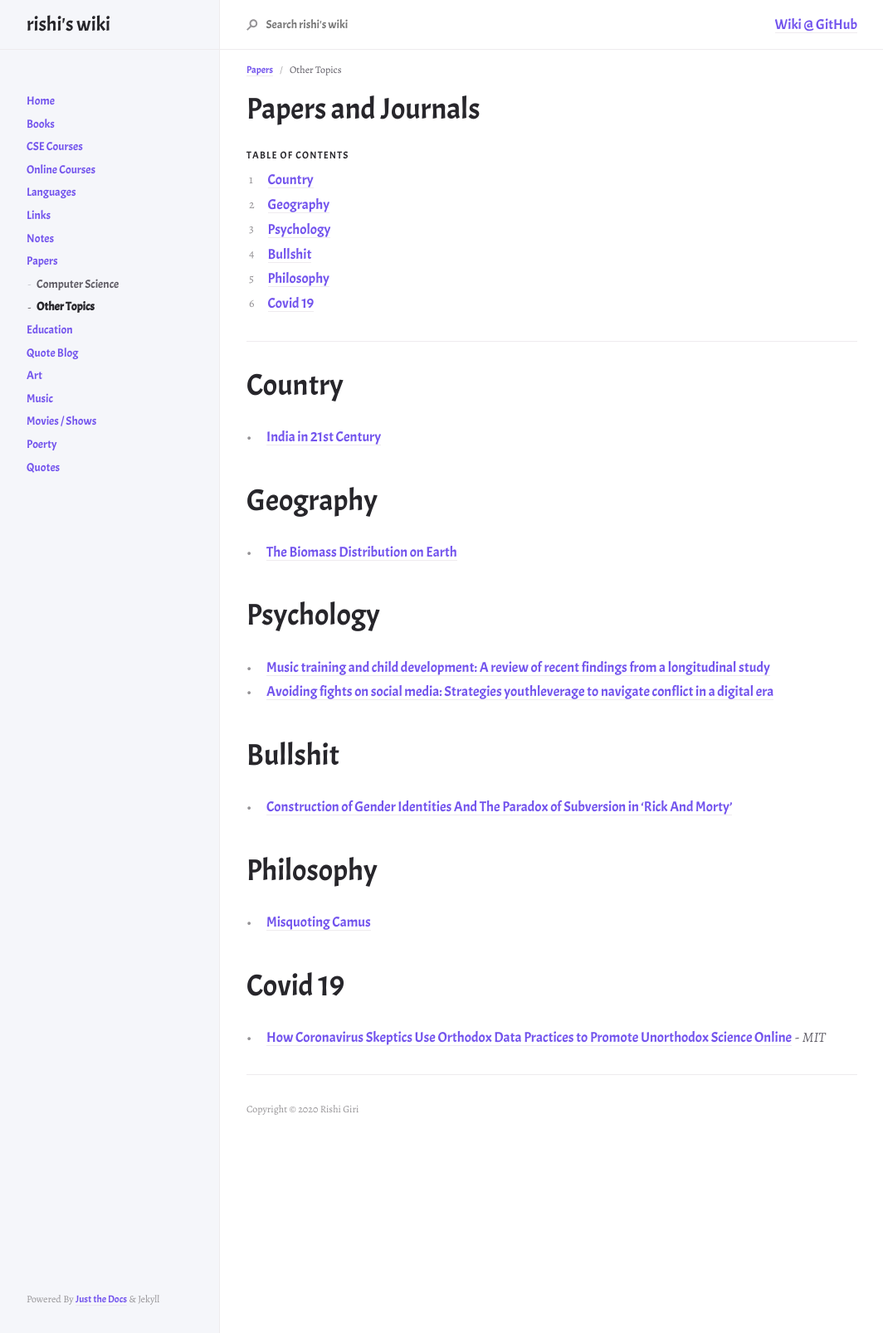
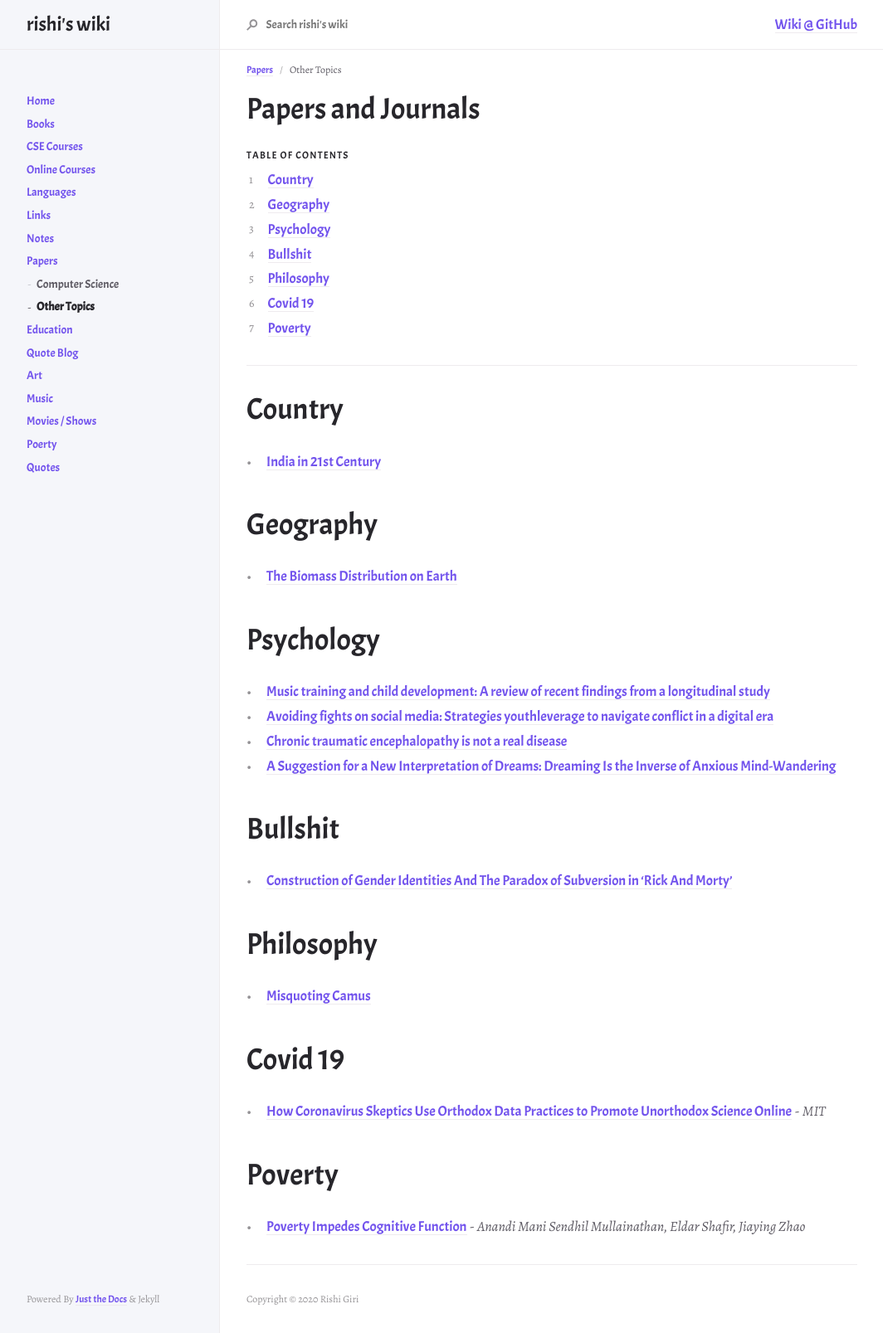
Before and after one commit to r8w/r8w, a Jekyll site: the page built from docs/papers/other.md, in a window 1280 px wide. Shown: the whole page at 83% size, without its empty margins (107-1171 px from the left). Built offline with Jekyll 4.4.1, drawn with Linux system fonts in a browser that asks for light colours; nearby versions of some CDN libraries.

Commit message:
update papers

```diff
--- a/docs/papers/other.md
+++ b/docs/papers/other.md
@@ -28,6 +28,8 @@ nav_order: 1
 
 - [Music training and child development: A review of recent findings from a longitudinal study](https://sci-hub.tw/10.1111/nyas.13606)
 - [Avoiding fights on social media: Strategies youthleverage to navigate conflict in a digital era](https://sci-hub.tw/10.1002/jcop.22363)
+- [Chronic traumatic encephalopathy is not a real disease](https://academic.oup.com/acn/article/33/5/644/5087832)
+- [A Suggestion for a New Interpretation of Dreams: Dreaming Is the Inverse of Anxious Mind-Wandering](https://psyarxiv.com/k6trz/)
 
 # Bullshit
 
@@ -40,3 +42,7 @@ nav_order: 1
 # Covid 19
 
 - [How Coronavirus Skeptics Use Orthodox Data Practices to Promote Unorthodox Science Online](https://arxiv.org/pdf/2101.07993.pdf) - *MIT*
+
+# Poverty
+
+- [Poverty Impedes Cognitive Function](https://sci-hub.do/10.1126/science.1238041) - *Anandi Mani Sendhil Mullainathan, Eldar Shafir, Jiaying Zhao*
```
Also changed, not shown: docs/papers/cs.md (+2 -0 lines).
